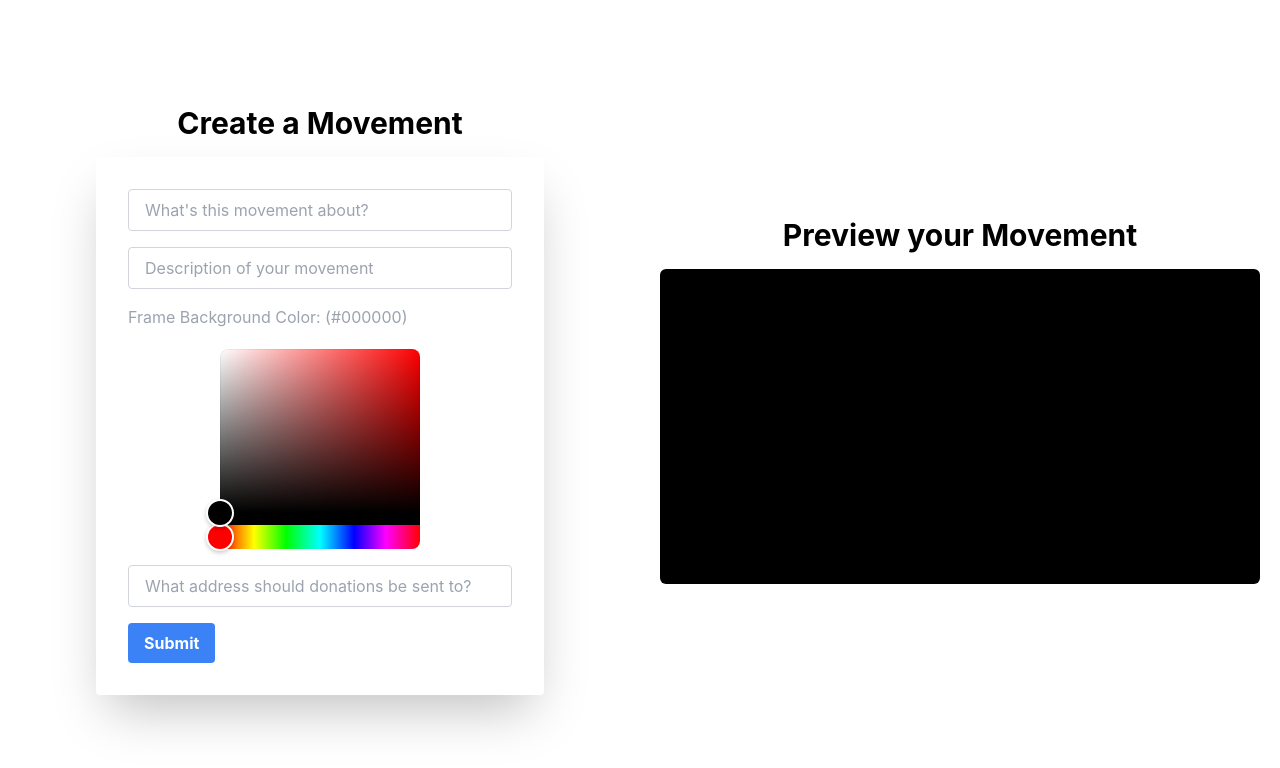
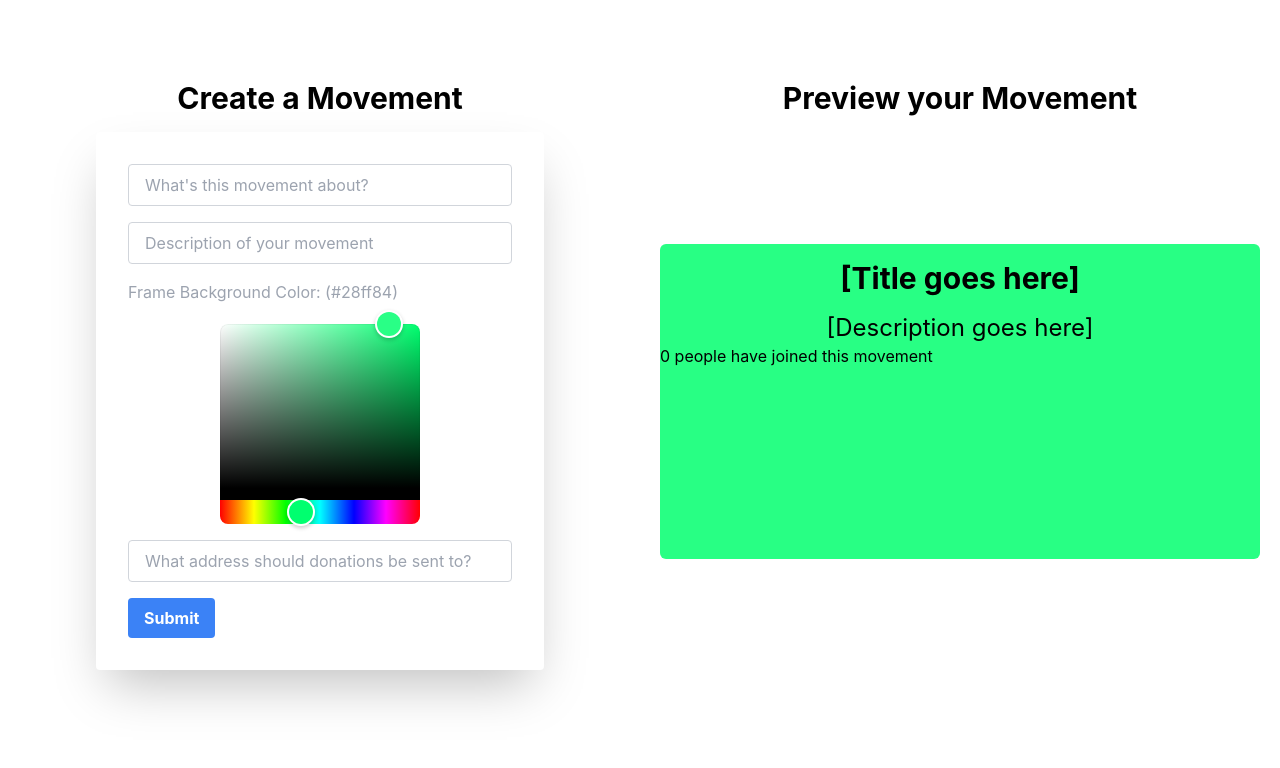
Before and after one commit to shreybirmiwal/movement, a React (Create React App) app in the folder react-create-petition-frame/: page / in a window 1280 px wide. Shown: the top 768 px of the page. Built offline with nearby package versions, Linux system fonts and the light colour scheme.

Commit message:
preview movement

```diff
--- a/react-create-petition-frame/package.json
+++ b/react-create-petition-frame/package.json
@@ -3,6 +3,7 @@
   "version": "0.1.0",
   "private": true,
   "dependencies": {
+    "@ramonak/react-progress-bar": "^5.2.0",
     "@testing-library/jest-dom": "^5.17.0",
     "@testing-library/react": "^13.4.0",
     "@testing-library/user-event": "^13.5.0",
--- a/react-create-petition-frame/src/App.js
+++ b/react-create-petition-frame/src/App.js
@@ -5,7 +5,7 @@ import './app.css'
 function App() {
   const [movementTitle, setMovementTitle] = useState('');
   const [movementDescription, setMovementDescription] = useState('');
-  const [backgroundColor, setBackgroundColor] = useState('#000000');
+  const [backgroundColor, setBackgroundColor] = useState('#28ff84');
   const [donationAddress, setDonationAddress] = useState('');
 
   const handleTitleChange = (e) => {
@@ -31,11 +31,20 @@ function App() {
   };
 
   return (
-    <div className="flex h-screen">
+    <div>
 
+      {/*TIT:E */}
+      <div className="flex mt-20">
         <div className="flex w-1/2 justify-center items-center flex-col">
           <h1 className="text-3xl font-bold mb-4">Create a Movement </h1>
+        </div>
+        <div className="flex w-1/2 justify-center items-center flex-col">
+          <h1 className="text-3xl font-bold mb-4">Preview your Movement</h1>
+        </div>
+      </div>
 
+      <div className="flex">
+        <div className="flex w-1/2 justify-center items-center flex-col">
           <div className="max-w-md p-8 bg-white rounded shadow-2xl">
             <input
               type="text"
@@ -53,6 +62,7 @@ function App() {
               onChange={handleDescriptionChange}
             />
 
+
             <h1 className='text-gray-400'> Frame Background Color: ({backgroundColor})</h1>
             <div className='flex justify-center mt-5'>
               <HexColorPicker color={backgroundColor} onChange={setBackgroundColor} className='mb-4 w-32' />
@@ -65,6 +75,7 @@ function App() {
               value={donationAddress}
               onChange={handleDonationAddressChange}
             />
+
             <button
               className="bg-blue-500 hover:bg-blue-700 text-white font-bold py-2 px-4 rounded"
               onClick={handleSubmit}
@@ -77,9 +88,7 @@ function App() {
 
 
 
-
         <div className="flex w-1/2 justify-center items-center flex-col">
-        <h1 className="text-3xl font-bold mb-4">Preview your Movement </h1>
 
           <div style={{backgroundColor: backgroundColor}} className={` w-[600px] h-[315px] rounded-md`}>
 
@@ -89,15 +98,16 @@ function App() {
             </div>
 
 
-            <h1> 0 people have signed </h1>
-            <p> </p>
-            test
+              <h1> 0 people have joined this movement </h1>
+
           </div>
 
         </div>
 
 
       </div>
+
+    </div>
   );
 }
 
```
Also changed, not shown: 1 other file (tests, documents, lock files or other folders). Lines whose indentation alone changed are shown as unchanged.
